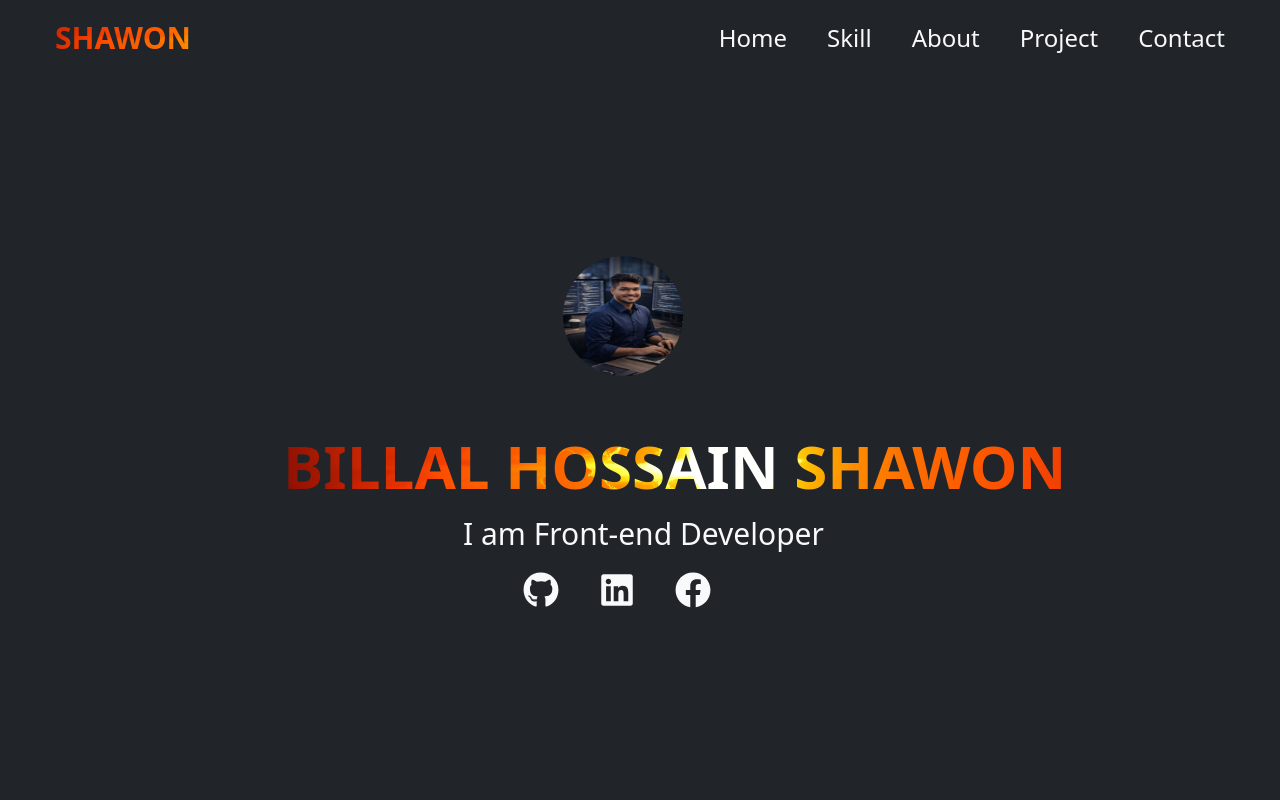
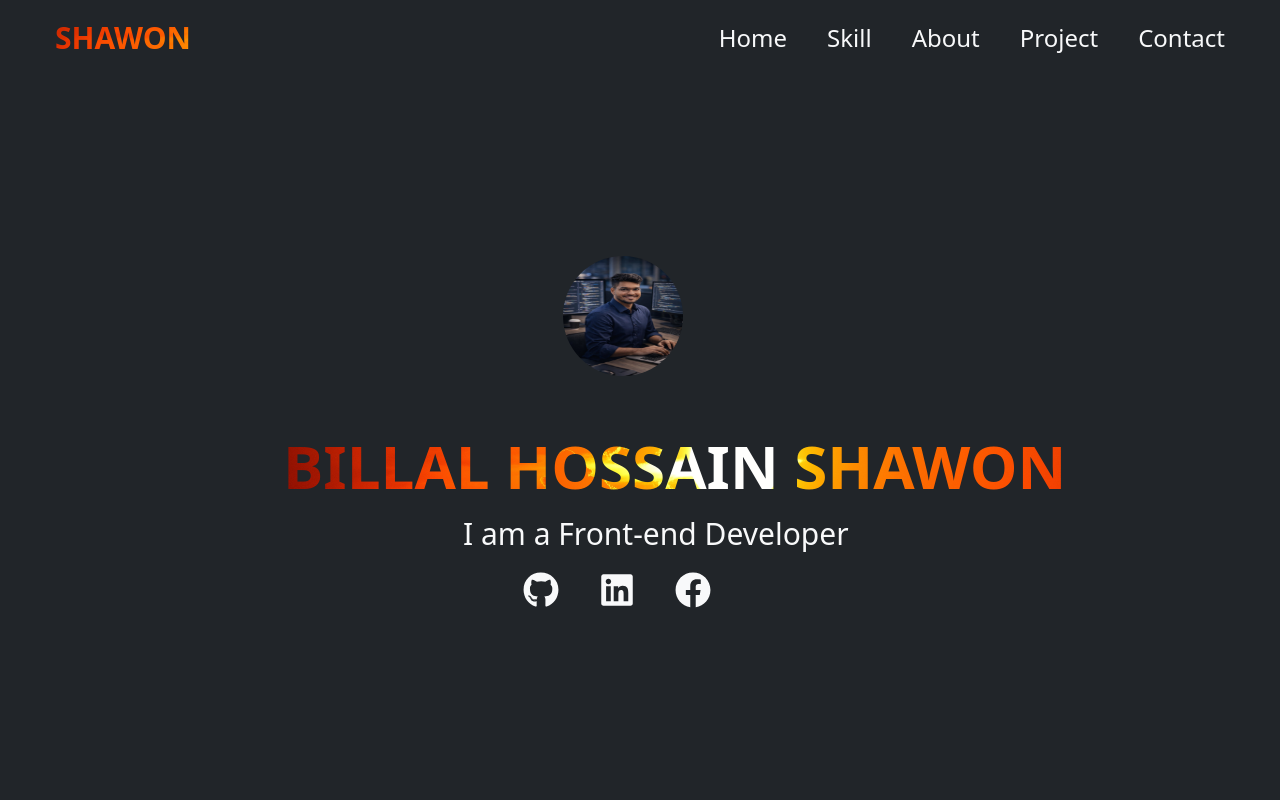
Before and after one commit to Shawon-1998/portfolio-project, a React (Vite) app in the folder my-project/: page / in a window 1280 px wide. Shown: the top 800 px of the page. Built offline with nearby package versions, Linux system fonts and the light colour scheme; a web font is replaced by a local one.

Commit message:
adding a  missing letter

```diff
--- a/my-project/src/Components/Introduce.jsx
+++ b/my-project/src/Components/Introduce.jsx
@@ -17,7 +17,7 @@ const Introduce = () => {
           <div className='absolute top-[20%] left-[40%]'>
             <img src={Img} className='rounded-[50%] ms-10 h-30 w-30 hover:scale-150' alt="" />
             <h3 className='-ms-60 mt-15 mb-5'> <span className='block text-transparent text-6xl font-bold uppercase bg-[url(assets/sunset-2180346.jpg)] bg-no-repeat bg-cover bg-center bg-clip-text  font-primary'>Billal Hossain  Shawon</span></h3>
-            <p className='-ms-15 text-3xl mb-5'>I am Front-end Developer</p>
+            <p className='-ms-15 text-3xl mb-5'>I am a Front-end Developer</p>
           <div className='flex gap-10 text-4xl'>
             <a target='blank' href="https://github.com/Shawon-1998"><FaGithub /></a>
            <a  href="www.linkedin.com/in/billal-hossain-shawon-479361344"><FaLinkedin /></a>
```
